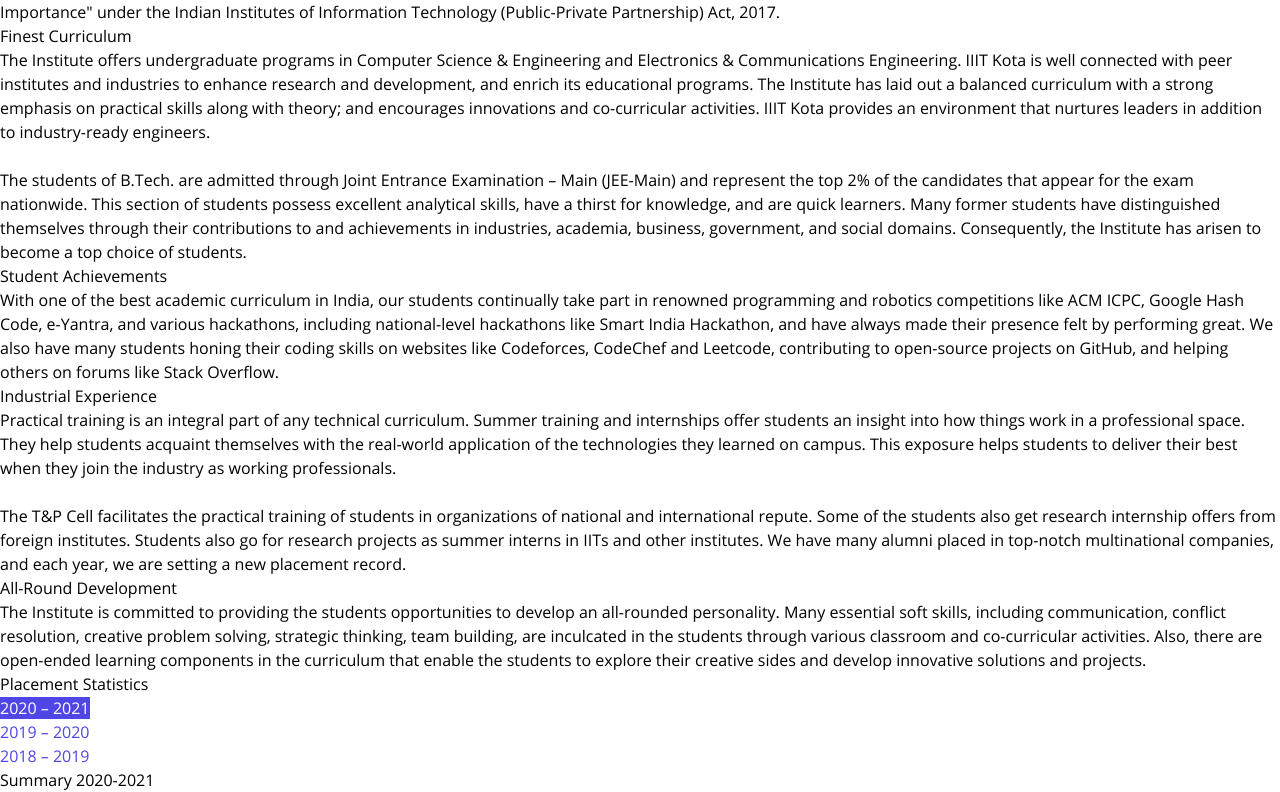
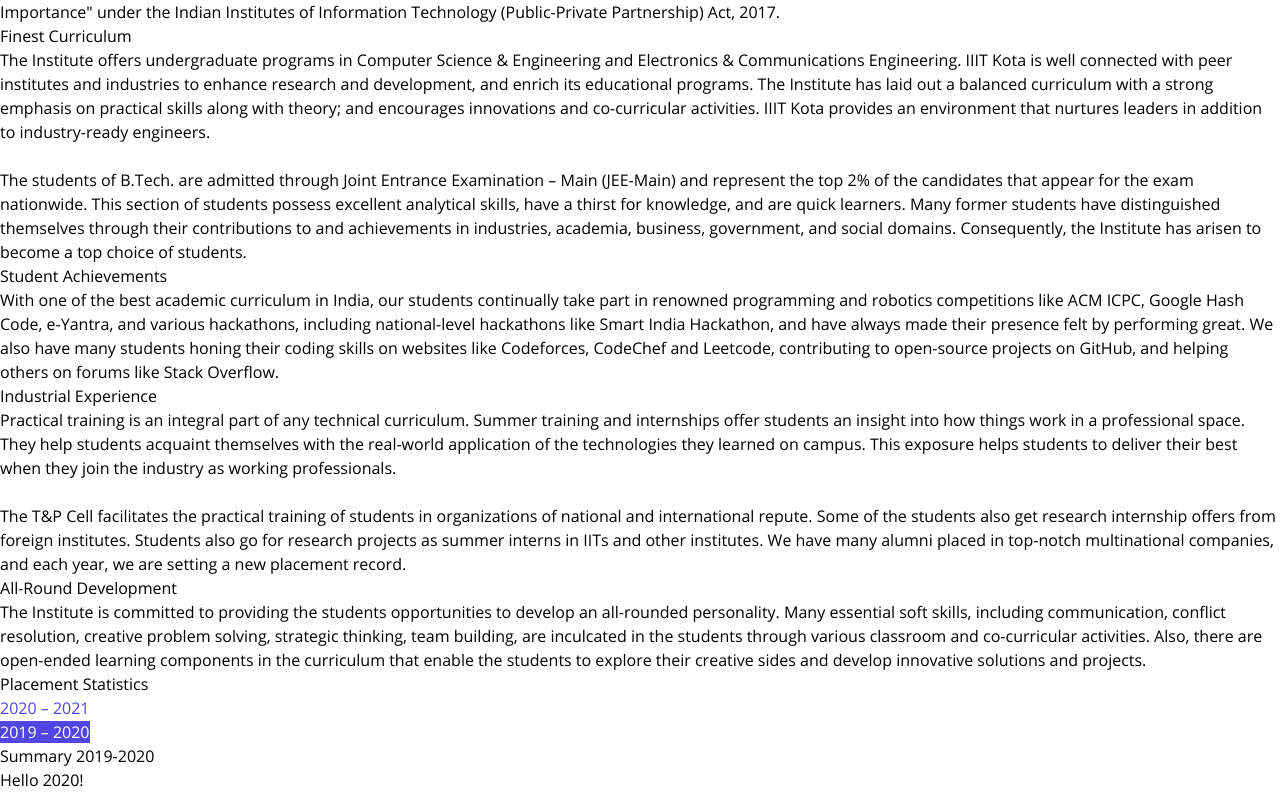
Before and after one commit to TNPCell-IIITKota/tnp-iiit-kota, a Next.js app: page / in a window 1280 px wide. Shown: the part 1474-2266 px from the top of the page. Built offline with nearby package versions, Linux system fonts and the light colour scheme.

Commit message:
fix: strictly type stats

```diff
--- /dev/null
+++ b/components/Charts.tsx
@@ -0,0 +1,5 @@
+import type { Year } from '@types';
+
+const Charts: React.FC<{ year: Year }> = ({ year }) => <div>Hello {year}!</div>;
+
+export default Charts;
--- a/components/Tabs.tsx
+++ b/components/Tabs.tsx
@@ -1,19 +1,18 @@
+import type { Year } from '@types';
+
 import { useState } from 'react';
 
-const now = 2021;
-
-const summary = {
-  2020: 'Summary 2020-2021',
-  2019: 'Summary 2019-2020',
-  2018: 'Summary 2018-2019',
-};
+import Charts from '@components/Charts';
+import summaries from '@utils/summaries';
 
 const Tabs: React.FC = () => {
+  const now = 2021;
   const [openTab, setOpenTab] = useState(1);
+
   return (
     <div cx="wrapper">
       <ul cx="list-wrapper">
-        {[1, 2, 3].map((i) => (
+        {[0, 1].map((i) => (
           <li cx="tab" key={`placement-tab-${i}`}>
             <a
               cx="tab-link"
@@ -26,21 +25,22 @@
                 e.preventDefault();
                 setOpenTab(i);
               }}
-              href={`#link${i}`}
+              href={`#placement-stats-${now - i}`}
             >
-              {now - i} &ndash; {now - i + 1}
+              {now - i - 1} &ndash; {now - i}
             </a>
           </li>
         ))}
       </ul>
       <div cx="tab-content">
-        {[1, 2, 3].map((i) => (
+        {[0, 1].map((i) => (
           <div
             style={{ display: openTab === i ? 'block' : 'none' }}
-            id="link1"
+            id={`placement-stats-${now - i}`}
             key={`placement-content-${i}`}
           >
-            <p>{summary[(now - i) as keyof typeof summary]}</p>
+            <p>{summaries[(now - i) as Year]}</p>
+            <Charts year={(now - i) as Year} />
           </div>
         ))}
       </div>
--- a/styles/_tabs.module.scss
+++ b/styles/_tabs.module.scss
@@ -10,10 +10,10 @@
   @apply flex-auto mb-2 text-center md:mr-2 md:-mb-px last:mr-0;
 
   &-link {
-    @apply block py-3 px-5 text-xs font-bold leading-normal uppercase rounded shadow-lg;
+    @apply block py-3 px-5 text-xs font-bold leading-normal uppercase rounded shadow-md;
   }
 
   &-content {
-    @apply flex relative flex-col py-5 px-4 mb-6 w-full min-w-0 break-words bg-white rounded shadow-lg;
+    @apply flex relative flex-col py-5 px-4 mb-6 w-full min-w-0 break-words bg-white rounded shadow-md;
   }
 }
--- /dev/null
+++ b/types/index.ts
@@ -0,0 +1,2 @@
+export type Branch = 'CSE' | 'ECE' | 'Total';
+export type Year = 2020 | 2021;
--- /dev/null
+++ b/utils/summaries.ts
@@ -0,0 +1,8 @@
+import type { Year } from '@types';
+
+const summaries = {
+  2020: 'Summary 2019-2020',
+  2021: 'Summary 2020-2021',
+} as Record<Year, string>;
+
+export default summaries;
```
Also changed, not shown: utils/plcmt-stats.ts (added, +52 -0 lines), .eslintrc.js.
